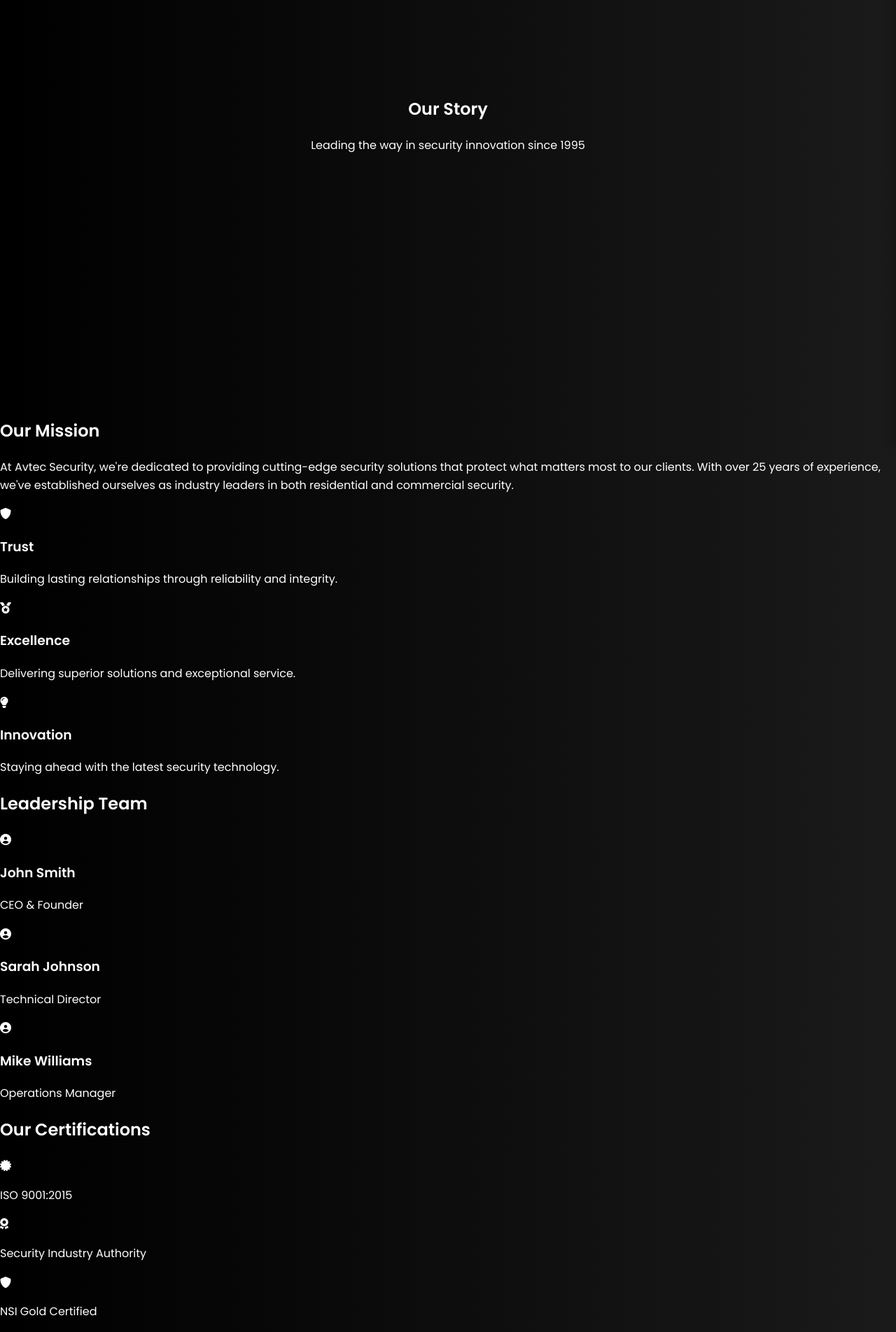
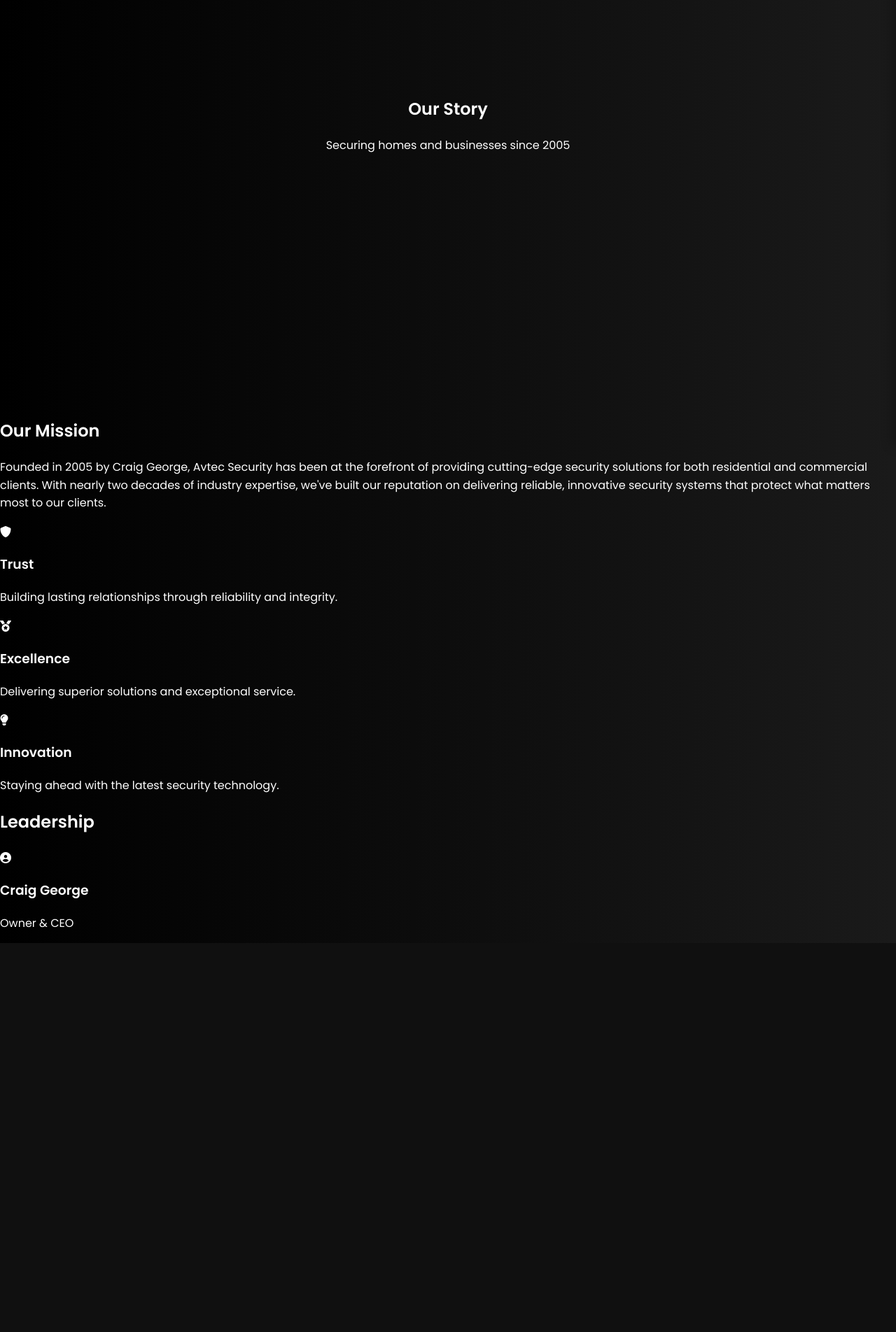
Before and after one commit to Avtecsec/avtec-security, a Flask app: page /about in a window 1280 px wide. Shown: the part 223-2127 px from the top of the page at 70% size. After the commit the page ends 1571 px from the top, so only its background shows below. Run offline with Flask 3, Linux system fonts and the light colour scheme.

Commit message:
Update about page with company history and owner information; remove certifications section.
Replit-Commit-Author: Agent
Replit-Commit-Session-Id: e42dbc85-01a5-453c-a987-5064ba2e8529
Replit-Commit-Screenshot-Url: https://storage.googleapis.com/screenshot-production-us-central1/a9343783-e94b-426a-a95f-50a284919ded/0b737a6e-1071-4e11-8ad7-04cf655eefdb.jpg

```diff
--- a/templates/about.html
+++ b/templates/about.html
@@ -28,7 +28,7 @@
     <section class="hero">
         <div class="hero-content">
             <h1>Our Story</h1>
-            <p>Leading the way in security innovation since 1995</p>
+            <p>Securing homes and businesses since 2005</p>
         </div>
     </section>
 
@@ -36,7 +36,7 @@
         <div class="container">
             <div class="mission-statement">
                 <h2>Our Mission</h2>
-                <p>At Avtec Security, we're dedicated to providing cutting-edge security solutions that protect what matters most to our clients. With over 25 years of experience, we've established ourselves as industry leaders in both residential and commercial security.</p>
+                <p>Founded in 2005 by Craig George, Avtec Security has been at the forefront of providing cutting-edge security solutions for both residential and commercial clients. With nearly two decades of industry expertise, we've built our reputation on delivering reliable, innovative security systems that protect what matters most to our clients.</p>
             </div>
 
             <div class="values-grid">
@@ -58,40 +58,12 @@
             </div>
 
             <div class="team-section">
-                <h2>Leadership Team</h2>
+                <h2>Leadership</h2>
                 <div class="team-grid">
                     <div class="team-member">
                         <i class="fas fa-user-circle"></i>
-                        <h3>John Smith</h3>
-                        <p>CEO & Founder</p>
-                    </div>
-                    <div class="team-member">
-                        <i class="fas fa-user-circle"></i>
-                        <h3>Sarah Johnson</h3>
-                        <p>Technical Director</p>
-                    </div>
-                    <div class="team-member">
-                        <i class="fas fa-user-circle"></i>
-                        <h3>Mike Williams</h3>
-                        <p>Operations Manager</p>
-                    </div>
-                </div>
-            </div>
-
-            <div class="certifications">
-                <h2>Our Certifications</h2>
-                <div class="cert-grid">
-                    <div class="cert-item">
-                        <i class="fas fa-certificate"></i>
-                        <p>ISO 9001:2015</p>
-                    </div>
-                    <div class="cert-item">
-                        <i class="fas fa-award"></i>
-                        <p>Security Industry Authority</p>
-                    </div>
-                    <div class="cert-item">
-                        <i class="fas fa-shield-alt"></i>
-                        <p>NSI Gold Certified</p>
+                        <h3>Craig George</h3>
+                        <p>Owner & CEO</p>
                     </div>
                 </div>
             </div>
```
Also changed, not shown: generated-icon.png (added).
